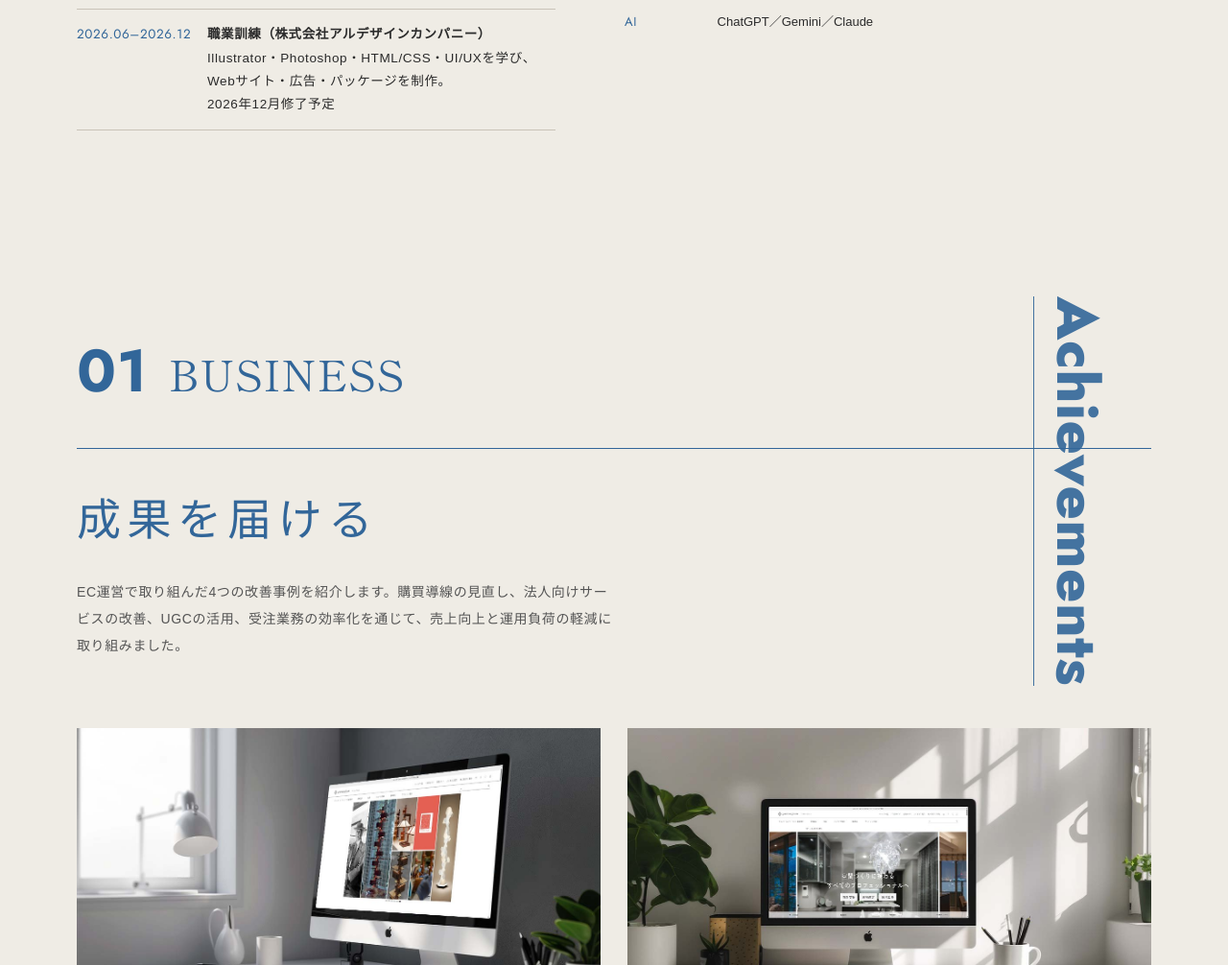
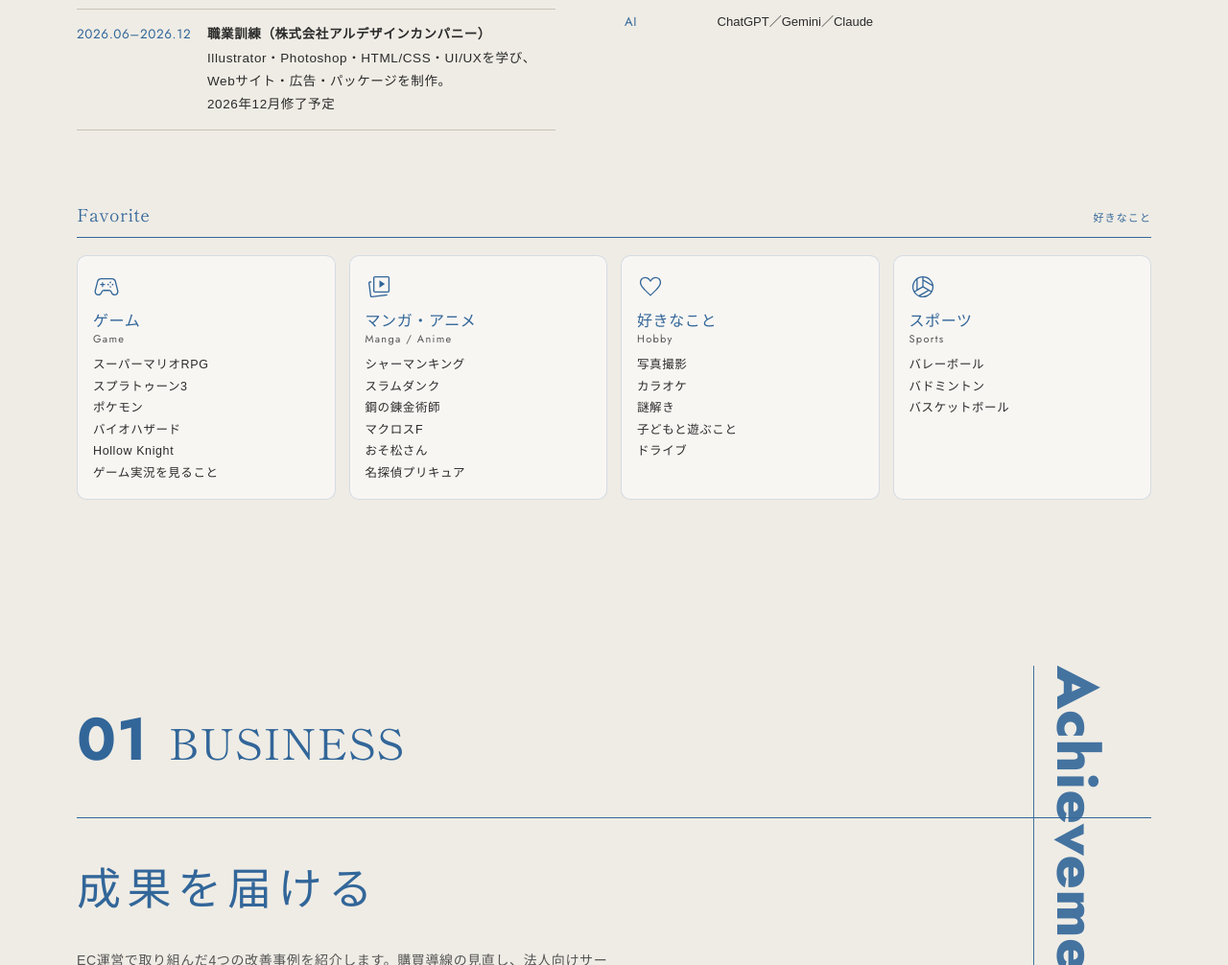
Before and after one commit to air0323/portfolio-works, a plain HTML site: page top/index.html in a window 1280 px wide. Shown: the part 2380-3386 px from the top of the page at 96% size. Drawn offline with Linux system fonts and the light colour scheme; a web font is replaced by a local one.

Commit message:
1117_ver2

```diff
--- a/top/common/css/style.css
+++ b/top/common/css/style.css
@@ -802,3 +802,17 @@ html, body { overflow-x: clip; }
   .reveal.rv-right { transform: translateX(48px); }
   .reveal.rv-fade.is-in { opacity: 1; transform: none; }
 }
+
+/* Profile：好きなこと（アイコン付き） */
+@media (min-width: 900px) {
+  .profile__grid { grid-template-areas: "intro strengths" "career skill" "fav fav"; }
+  .profile__fav { grid-area: fav; }
+}
+.fav { list-style: none; margin: 18px 0 0; padding: 0; display: grid; grid-template-columns: repeat(2, 1fr); gap: 10px; }
+@media (min-width: 760px) { .fav { grid-template-columns: repeat(4, 1fr); gap: 14px; } }
+.fav li { background: rgba(255, 255, 255, .55); border: 1px solid rgba(50, 102, 153, .18); border-radius: 10px; padding: 18px 16px 16px; display: flex; flex-direction: column; align-items: flex-start; gap: 8px; }
+.fav img { width: 28px; height: 28px; }
+.fav__ttl { font-family: var(--mincho); font-size: 16px; color: var(--blue); line-height: 1.5; }
+.fav__ttl small { display: block; font-family: var(--en); font-size: 11px; letter-spacing: .12em; color: var(--ink-soft); }
+.fav__txt { font-size: 12.5px; line-height: 1.8; color: var(--ink); }
+.fav__more { margin-top: 12px; font-size: 12.5px; color: var(--ink-soft); }
--- a/top/index.html
+++ b/top/index.html
@@ -99,6 +99,16 @@
             <dt>Automation</dt><dd>RPAロボパットDX</dd>
             <dt>AI</dt><dd>ChatGPT／Gemini／Claude</dd>
           </dl>
+        </div>
+
+        <div class="profile__fav">
+          <p class="boxhead">Favorite<small>好きなこと</small></p>
+          <ul class="fav">
+            <li><img src="common/img/icon/game.svg" alt="" width="28" height="28"><p class="fav__ttl">ゲーム<small>Game</small></p><p class="fav__txt">スーパーマリオRPG<br>スプラトゥーン3<br>ポケモン<br>バイオハザード<br>Hollow Knight<br>ゲーム実況を見ること</p></li>
+            <li><img src="common/img/icon/anime.svg" alt="" width="28" height="28"><p class="fav__ttl">マンガ・アニメ<small>Manga / Anime</small></p><p class="fav__txt">シャーマンキング<br>スラムダンク<br>鋼の錬金術師<br>マクロスF<br>おそ松さん<br>名探偵プリキュア</p></li>
+            <li><img src="common/img/icon/favorite.svg" alt="" width="28" height="28"><p class="fav__ttl">好きなこと<small>Hobby</small></p><p class="fav__txt">写真撮影<br>カラオケ<br>謎解き<br>子どもと遊ぶこと<br>ドライブ</p></li>
+            <li><img src="common/img/icon/sports.svg" alt="" width="28" height="28"><p class="fav__ttl">スポーツ<small>Sports</small></p><p class="fav__txt">バレーボール<br>バドミントン<br>バスケットボール</p></li>
+          </ul>
         </div>
       </div>
     </section>
```
Also changed, not shown: top/common/img/icon/anime.svg (added), top/common/img/icon/favorite.svg (added), top/common/img/icon/game.svg (added), top/common/img/icon/sports.svg (added).
